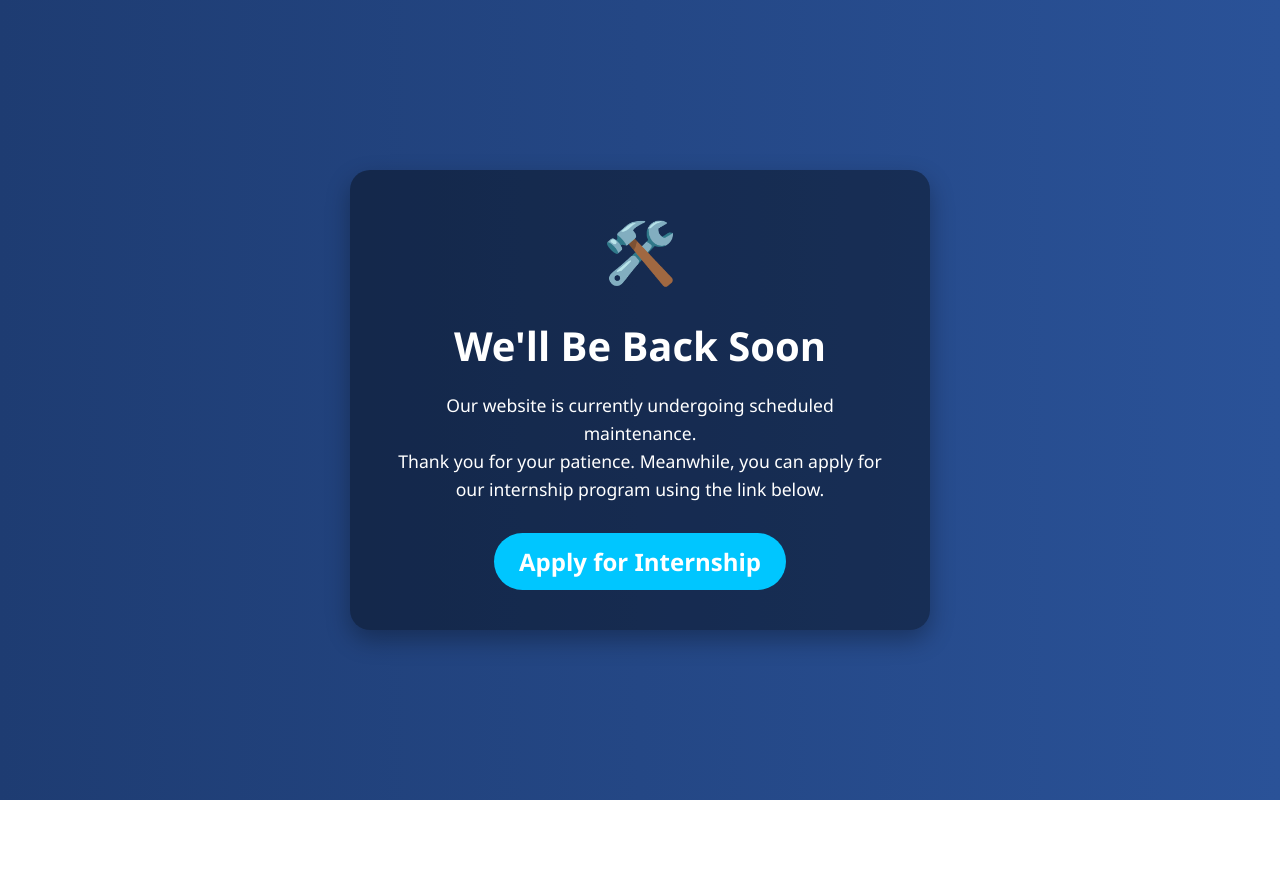
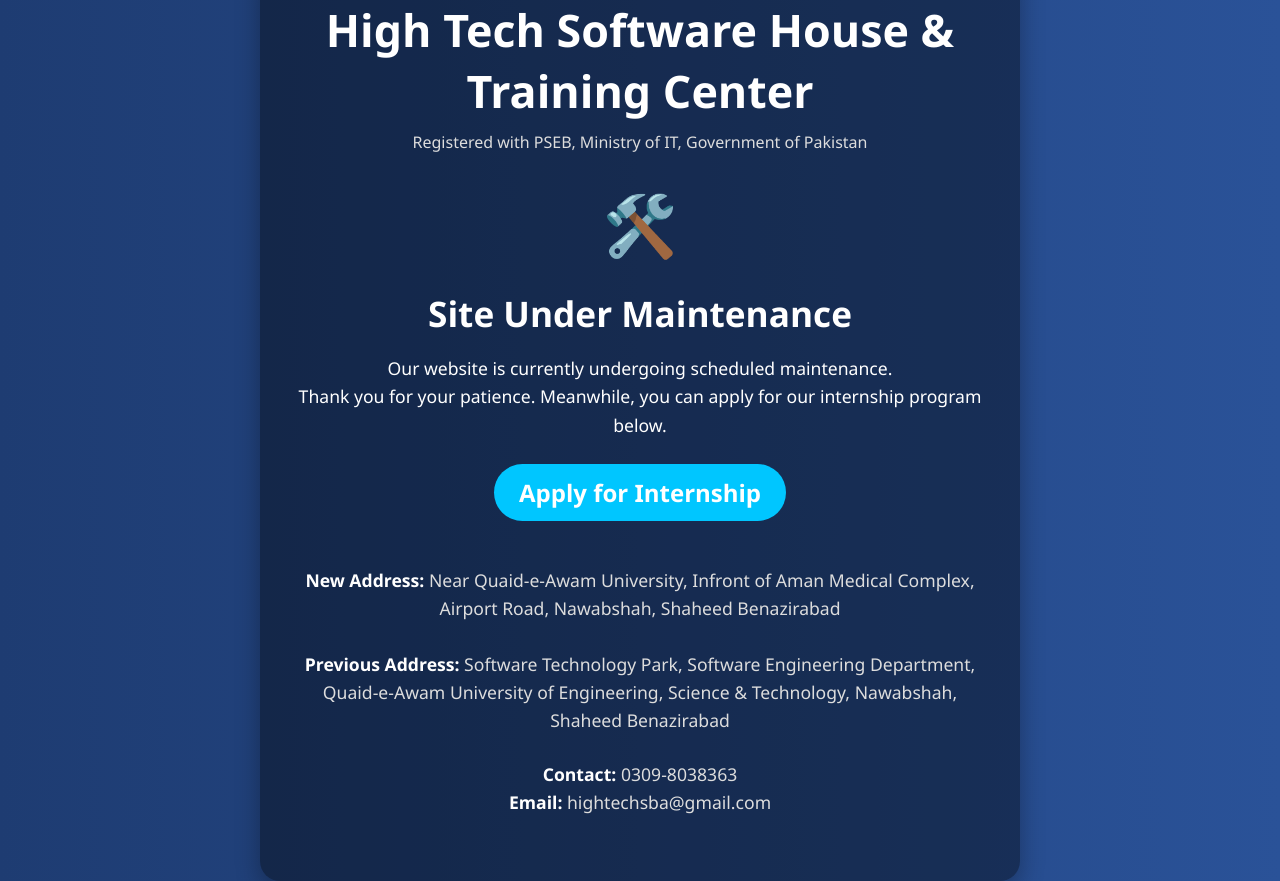
Before and after one commit to hightechsba/home, a plain HTML site: page index.html in a window 1280 px wide. Before the commit the page ends 800 px from the top, so only its background shows below. Drawn offline with Linux system fonts and the light colour scheme.

Commit message:
Update index.html

```diff
--- a/index.html
+++ b/index.html
@@ -3,7 +3,7 @@
 <head>
   <meta charset="UTF-8">
   <meta name="viewport" content="width=device-width, initial-scale=1">
-  <title>Site Under Maintenance</title>
+  <title>High Tech Software House - Maintenance</title>
   <style>
     body {
       margin: 0;
@@ -15,24 +15,42 @@
       align-items: center;
       height: 100vh;
       text-align: center;
+      padding: 20px;
     }
 
     .container {
       background: rgba(0, 0, 0, 0.4);
-      padding: 40px;
+      padding: 40px 30px;
       border-radius: 20px;
-      max-width: 500px;
+      max-width: 700px;
       box-shadow: 0 10px 25px rgba(0, 0, 0, 0.3);
     }
 
-    .container h1 {
-      font-size: 2.5rem;
+    .site-name {
+      font-size: 2.8rem;
+      font-weight: bold;
+      margin-bottom: 10px;
+    }
+
+    .tagline {
+      font-size: 1rem;
+      margin-bottom: 30px;
+      color: #ddd;
+    }
+
+    .icon {
+      font-size: 60px;
+      margin-bottom: 20px;
+    }
+
+    h1 {
+      font-size: 2.2rem;
       margin-bottom: 15px;
     }
 
-    .container p {
+    p {
       font-size: 1.1rem;
-      margin-bottom: 30px;
+      margin-bottom: 25px;
       line-height: 1.6;
     }
 
@@ -45,7 +63,8 @@
       text-decoration: none;
       font-weight: bold;
       transition: background-color 0.3s ease, transform 0.2s ease;
-	  font-size: x-large;
+      margin-bottom: 25px;
+      font-size:x-large;
     }
 
     .btn:hover {
@@ -53,19 +72,41 @@
       transform: scale(1.05);
     }
 
-    .icon {
-      font-size: 60px;
-      margin-bottom: 20px;
+    .footer {
+      font-size: 0.9rem;
+      color: #ddd;
+      margin-top: 20px;
+      line-height: 1.5;
+    }
+
+    .footer strong {
+      color: #fff;
     }
   </style>
 </head>
 <body>
   <div class="container">
+    <div class="site-name">High Tech Software House & Training Center</div>
+    <div class="tagline">Registered with PSEB, Ministry of IT, Government of Pakistan</div>
+
     <div class="icon">🛠️</div>
-    <h1>We'll Be Back Soon</h1>
+    <h1>Site Under Maintenance</h1>
     <p>Our website is currently undergoing scheduled maintenance.<br>
-    Thank you for your patience. Meanwhile, you can apply for our internship program using the link below.</p>
-    <a href="https://docs.google.com/forms/d/e/1FAIpQLSeuucSd1MbeK2OKe9pYHU3sh47i0HWQuZpkrsf08BDu4JcyOg/viewform" class="btn">Apply for Internship</a>
+    Thank you for your patience. Meanwhile, you can apply for our internship program below.</p>
+
+    <a href="https://example.com/internship-application" class="btn">Apply for Internship</a>
+
+    <div class="footer">
+      <p>
+        <strong>New Address:</strong> Near Quaid-e-Awam University, Infront of Aman Medical Complex, Airport Road, Nawabshah, Shaheed Benazirabad<br><br>
+        <strong>Previous Address:</strong> Software Technology Park, Software Engineering Department, <br>
+        Quaid-e-Awam University of Engineering, Science & Technology, Nawabshah, Shaheed Benazirabad
+      </p>
+      <p>
+        <strong>Contact:</strong> 0309-8038363<br>
+        <strong>Email:</strong> hightechsba@gmail.com
+      </p>
+    </div>
   </div>
 </body>
 </html>
```
